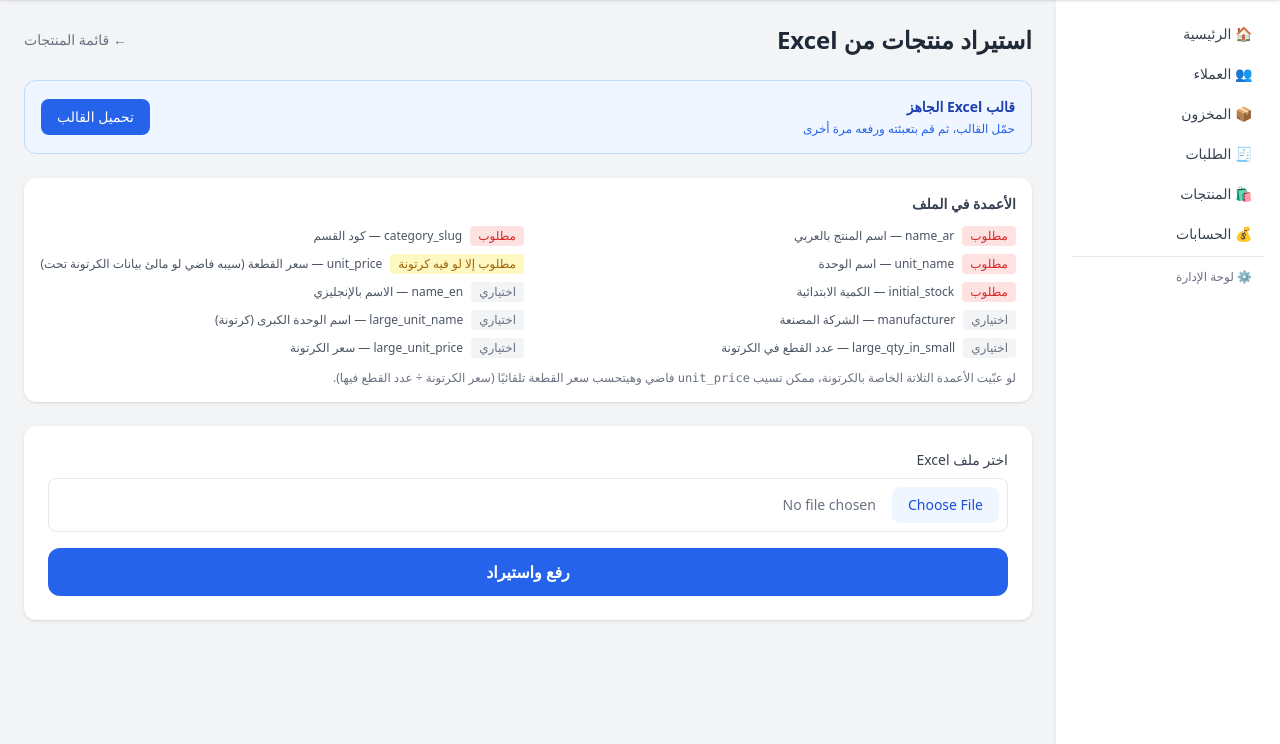
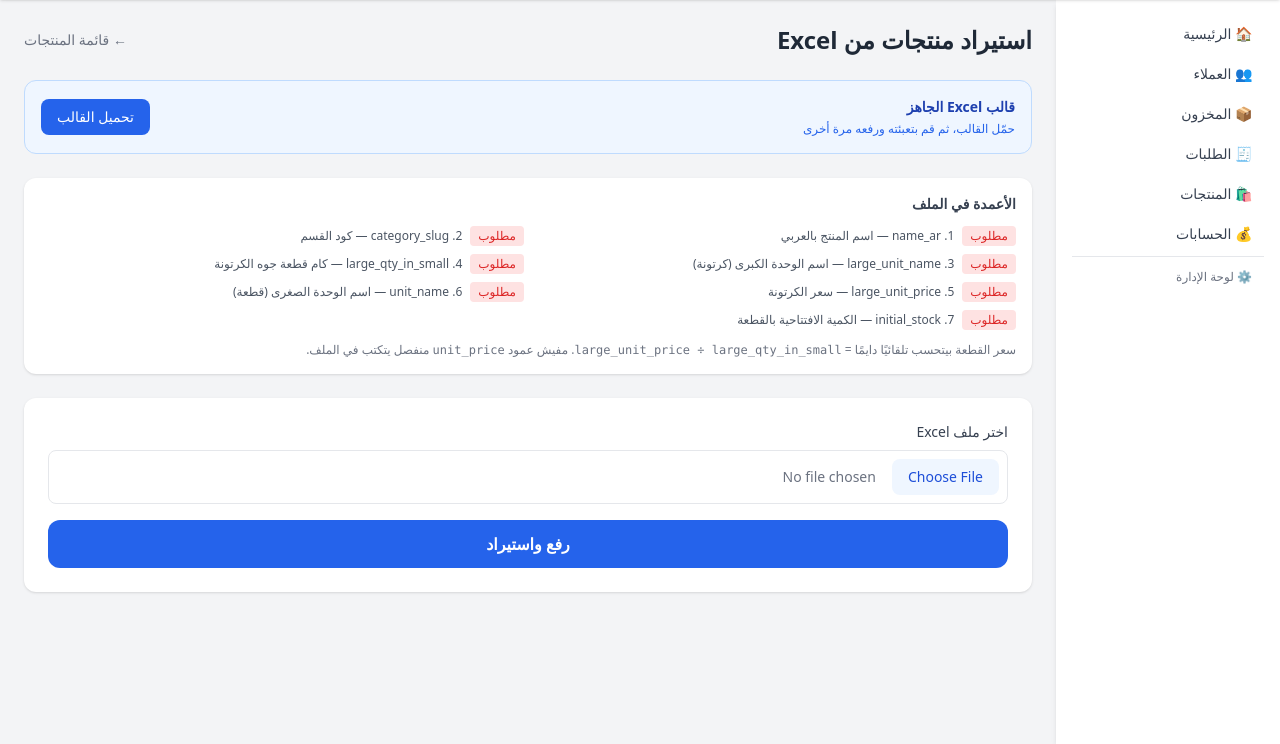
Before and after one commit to AbdoDev1/biozone-test, a Django app: page /staff/products/import/ in a window 1280 px wide. Shown: the part 56-800 px from the top of the page. Run offline with Django 5.2, Linux system fonts and the light colour scheme; a user stored in the database is signed in; tables that the repository leaves empty hold one stand-in row (values such as "Sample post"); some libraries are stand-ins or nearby versions.

Commit message:
import_template_update

```diff
--- a/staff/templates/staff/products/import.html
+++ b/staff/templates/staff/products/import.html
@@ -37,52 +37,38 @@
 <div class="bg-white rounded-xl shadow p-4 mb-6">
     <h2 class="font-bold text-gray-700 mb-3 text-sm">الأعمدة في الملف</h2>
     <div class="grid grid-cols-1 sm:grid-cols-2 gap-2 text-xs">
-        {% for col, label, required in col_info|default:"" %}
-        {% endfor %}
         <div class="flex items-center gap-2">
             <span class="bg-red-100 text-red-600 px-2 py-0.5 rounded">مطلوب</span>
-            <span class="text-gray-600">name_ar — اسم المنتج بالعربي</span>
+            <span class="text-gray-600">1. name_ar — اسم المنتج بالعربي</span>
         </div>
         <div class="flex items-center gap-2">
             <span class="bg-red-100 text-red-600 px-2 py-0.5 rounded">مطلوب</span>
-            <span class="text-gray-600">category_slug — كود القسم</span>
+            <span class="text-gray-600">2. category_slug — كود القسم</span>
         </div>
         <div class="flex items-center gap-2">
             <span class="bg-red-100 text-red-600 px-2 py-0.5 rounded">مطلوب</span>
-            <span class="text-gray-600">unit_name — اسم الوحدة</span>
-        </div>
-        <div class="flex items-center gap-2">
-            <span class="bg-yellow-100 text-yellow-700 px-2 py-0.5 rounded">مطلوب إلا لو فيه كرتونة</span>
-            <span class="text-gray-600">unit_price — سعر القطعة (سيبه فاضي لو مالئ بيانات الكرتونة تحت)</span>
+            <span class="text-gray-600">3. large_unit_name — اسم الوحدة الكبرى (كرتونة)</span>
         </div>
         <div class="flex items-center gap-2">
             <span class="bg-red-100 text-red-600 px-2 py-0.5 rounded">مطلوب</span>
-            <span class="text-gray-600">initial_stock — الكمية الابتدائية</span>
+            <span class="text-gray-600">4. large_qty_in_small — كام قطعة جوه الكرتونة</span>
         </div>
         <div class="flex items-center gap-2">
-            <span class="bg-gray-100 text-gray-500 px-2 py-0.5 rounded">اختياري</span>
-            <span class="text-gray-600">name_en — الاسم بالإنجليزي</span>
+            <span class="bg-red-100 text-red-600 px-2 py-0.5 rounded">مطلوب</span>
+            <span class="text-gray-600">5. large_unit_price — سعر الكرتونة</span>
         </div>
         <div class="flex items-center gap-2">
-            <span class="bg-gray-100 text-gray-500 px-2 py-0.5 rounded">اختياري</span>
-            <span class="text-gray-600">manufacturer — الشركة المصنعة</span>
+            <span class="bg-red-100 text-red-600 px-2 py-0.5 rounded">مطلوب</span>
+            <span class="text-gray-600">6. unit_name — اسم الوحدة الصغرى (قطعة)</span>
         </div>
         <div class="flex items-center gap-2">
-            <span class="bg-gray-100 text-gray-500 px-2 py-0.5 rounded">اختياري</span>
-            <span class="text-gray-600">large_unit_name — اسم الوحدة الكبرى (كرتونة)</span>
-        </div>
-        <div class="flex items-center gap-2">
-            <span class="bg-gray-100 text-gray-500 px-2 py-0.5 rounded">اختياري</span>
-            <span class="text-gray-600">large_qty_in_small — عدد القطع في الكرتونة</span>
-        </div>
-        <div class="flex items-center gap-2">
-            <span class="bg-gray-100 text-gray-500 px-2 py-0.5 rounded">اختياري</span>
-            <span class="text-gray-600">large_unit_price — سعر الكرتونة</span>
+            <span class="bg-red-100 text-red-600 px-2 py-0.5 rounded">مطلوب</span>
+            <span class="text-gray-600">7. initial_stock — الكمية الافتتاحية بالقطعة</span>
         </div>
     </div>
     <p class="text-xs text-gray-500 mt-3">
-        لو عبّيت الأعمدة التلاتة الخاصة بالكرتونة، ممكن تسيب <code>unit_price</code>
-        فاضي وهيتحسب سعر القطعة تلقائيًا (سعر الكرتونة ÷ عدد القطع فيها).
+        سعر القطعة بيتحسب تلقائيًا دايمًا = <code>large_unit_price ÷ large_qty_in_small</code>.
+        مفيش عمود <code>unit_price</code> منفصل يتكتب في الملف.
     </p>
 </div>
 
--- a/staff/views/products.py
+++ b/staff/views/products.py
@@ -200,24 +200,17 @@ def import_products(request):
             wb = openpyxl.load_workbook(excel_file)
             ws = wb.active
             headers = [str(cell.value).strip() if cell.value else '' for cell in ws[1]]
-            # unit_price بقى اختياري على مستوى الأعمدة المطلوبة، لأنه ممكن
-            # يتحسب تلقائيًا من عمود large_unit_price لو الملف فيه وحدة
-            # كبرى (كرتونة) — شوف المنطق تحت.
-            required_headers = ['name_ar', 'category_slug', 'unit_name', 'initial_stock']
+            # الأعمدة السبعة كلها مطلوبة دلوقتي. سعر القطعة (الوحدة الصغرى)
+            # مبقاش بيتكتب في الملف خالص — بيتحسب دايمًا تلقائيًا من
+            # large_unit_price ÷ large_qty_in_small.
+            required_headers = [
+                'name_ar', 'category_slug',
+                'large_unit_name', 'large_qty_in_small', 'large_unit_price',
+                'unit_name', 'initial_stock',
+            ]
             missing = [h for h in required_headers if h not in headers]
             if missing:
                 messages.error(request, f'الأعمدة التالية ناقصة في الملف: {", ".join(missing)}')
-                return redirect('staff:import_products')
-            has_large_unit_columns = all(
-                h in headers for h in ('large_unit_name', 'large_qty_in_small', 'large_unit_price')
-            )
-            if 'unit_price' not in headers and not has_large_unit_columns:
-                messages.error(
-                    request,
-                    'لازم يكون فيه عمود unit_price، أو الأعمدة الثلاثة '
-                    '(large_unit_name, large_qty_in_small, large_unit_price) '
-                    'عشان يتحسب سعر القطعة تلقائيًا منها.'
-                )
                 return redirect('staff:import_products')
             idx = {h: headers.index(h) for h in headers if h}
             success_count = 0
@@ -230,38 +223,21 @@ def import_products(request):
                     category_slug = str(row[idx['category_slug']]).strip() if row[idx['category_slug']] else ''
                     unit_name = str(row[idx['unit_name']]).strip() if row[idx['unit_name']] else ''
                     initial_stock = int(row[idx['initial_stock']]) if row[idx['initial_stock']] else 0
-                    name_en = str(row[idx['name_en']]).strip() if 'name_en' in idx and row[idx['name_en']] else ''
-                    manufacturer = str(row[idx['manufacturer']]).strip() if 'manufacturer' in idx and row[idx['manufacturer']] else ''
 
-                    # --- بيانات الوحدة الكبرى (كرتونة) — اختيارية لكل سطر على حدة ---
-                    large_name = ''
-                    large_qty = None
-                    large_price = None
-                    if has_large_unit_columns:
-                        large_name = str(row[idx['large_unit_name']]).strip() if row[idx['large_unit_name']] else ''
-                        large_qty = row[idx['large_qty_in_small']]
-                        large_price = row[idx['large_unit_price']]
-                        large_qty = int(large_qty) if large_qty else None
-                        large_price = float(large_price) if large_price else None
+                    # --- بيانات الوحدة الكبرى (كرتونة) — مطلوبة لكل سطر ---
+                    large_name = str(row[idx['large_unit_name']]).strip() if row[idx['large_unit_name']] else ''
+                    raw_large_qty = row[idx['large_qty_in_small']]
+                    raw_large_price = row[idx['large_unit_price']]
+                    large_qty = int(raw_large_qty) if raw_large_qty else None
+                    large_price = float(raw_large_price) if raw_large_price else None
 
-                    has_large_unit = bool(large_name and large_qty and large_price)
-
-                    # --- سعر القطعة (الوحدة الصغرى): يدوي، أو محسوب تلقائيًا من الكرتونة ---
-                    raw_unit_price = row[idx['unit_price']] if 'unit_price' in idx else None
-                    unit_price = float(raw_unit_price) if raw_unit_price else 0
-                    if not unit_price and has_large_unit:
-                        unit_price = round(large_price / large_qty, 2)
-
-                    if not name_ar or not category_slug or not unit_name or not unit_price:
+                    if not name_ar or not category_slug or not unit_name \
+                            or not large_name or not large_qty or not large_price:
                         error_rows.append(f'سطر {row_num}: بيانات ناقصة')
                         continue
 
-                    if has_large_unit and large_price <= unit_price:
-                        error_rows.append(
-                            f'سطر {row_num}: سعر الكرتونة ({large_price}) لازم يكون أكبر '
-                            f'من سعر القطعة ({unit_price}) — راجع large_unit_price.'
-                        )
-                        continue
+                    # --- سعر القطعة (الوحدة الصغرى): محسوب تلقائيًا دايمًا ---
+                    unit_price = round(large_price / large_qty, 2)
 
                     try:
                         category = Category.objects.get(slug=category_slug)
@@ -272,14 +248,11 @@ def import_products(request):
                         name_ar=name_ar,
                         defaults={
                             'category': category,
-                            'name_en': name_en,
-                            'manufacturer': manufacturer,
                             'is_active': True,
                         }
                     )
                     if not created:
                         product.category = category
-                        product.manufacturer = manufacturer
                         product.save()
                     unit, _ = ProductUnit.objects.update_or_create(
                         product=product,
@@ -290,16 +263,15 @@ def import_products(request):
                             'qty_in_small': 1,
                         }
                     )
-                    if has_large_unit:
-                        ProductUnit.objects.update_or_create(
-                            product=product,
-                            size='L',
-                            defaults={
-                                'name': large_name,
-                                'unit_price': large_price,
-                                'qty_in_small': large_qty,
-                            }
-                        )
+                    ProductUnit.objects.update_or_create(
+                        product=product,
+                        size='L',
+                        defaults={
+                            'name': large_name,
+                            'unit_price': large_price,
+                            'qty_in_small': large_qty,
+                        }
+                    )
                     inventory, _ = Inventory.objects.get_or_create(
                         product=product,
                         defaults={'quantity': 0, 'reserved': 0, 'min_quantity': 0}
@@ -331,15 +303,18 @@ def download_template(request):
     wb = openpyxl.Workbook()
     ws = wb.active
     ws.title = 'المنتجات'
-    headers = ['name_ar', 'name_en', 'category_slug', 'manufacturer',
-               'unit_name', 'unit_price', 'initial_stock',
-               'large_unit_name', 'large_qty_in_small', 'large_unit_price']
+    headers = [
+        'name_ar', 'category_slug',
+        'large_unit_name', 'large_qty_in_small', 'large_unit_price',
+        'unit_name', 'initial_stock',
+    ]
     ws.append(headers)
-    # صف مثال 1: وحدة صغرى بس (سعر يدوي، زي القديم بالظبط)
-    ws.append(['قفازات لاتكس', 'Latex Gloves', 'gloves', 'Medline', 'علبة', 25.00, 100, '', '', ''])
-    # صف مثال 2: كرتونة + قطعة مع بعض — سعر القطعة (unit_price) سيبه فاضي
-    # ليتحسب تلقائيًا = large_unit_price ÷ large_qty_in_small
-    ws.append(['شاش طبي', 'Medical Gauze', 'gauze', 'Medline', 'قطعة', '', 200, 'كرتونة', 50, 100.00])
+    # سعر القطعة = large_unit_price ÷ large_qty_in_small تلقائيًا،
+    # initial_stock دايمًا بالقطعة (الوحدة الصغرى).
+    # مثال 1: كرتونة فيها 50 قطعة بسعر 100 جنيه -> سعر القطعة = 2.00 جنيه
+    ws.append(['شاش طبي', 'gauze', 'كرتونة', 50, 100.00, 'قطعة', 200])
+    # مثال 2: كرتونة فيها 10 علب بسعر 250 جنيه -> سعر العلبة = 25.00 جنيه
+    ws.append(['قفازات لاتكس', 'gloves', 'كرتونة', 10, 250.00, 'علبة', 100])
     for col in ws.columns:
         ws.column_dimensions[col[0].column_letter].width = 20
     from django.http import HttpResponse
```
